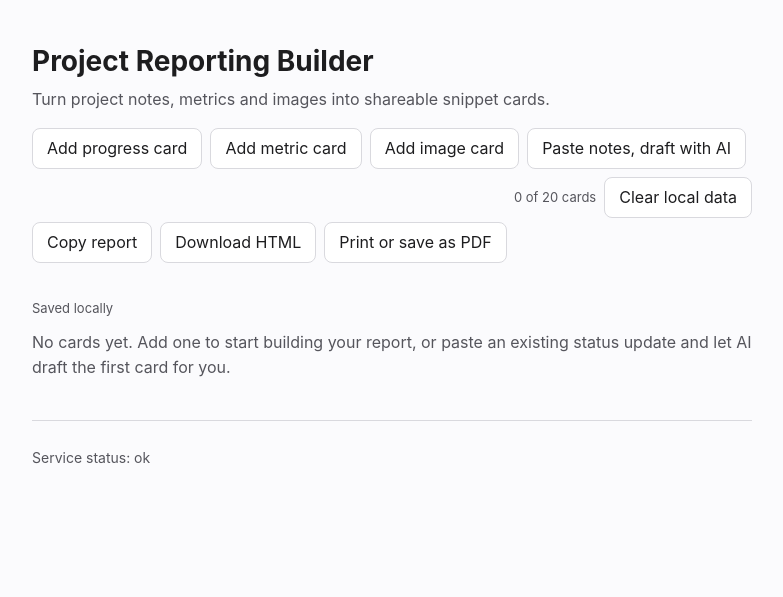
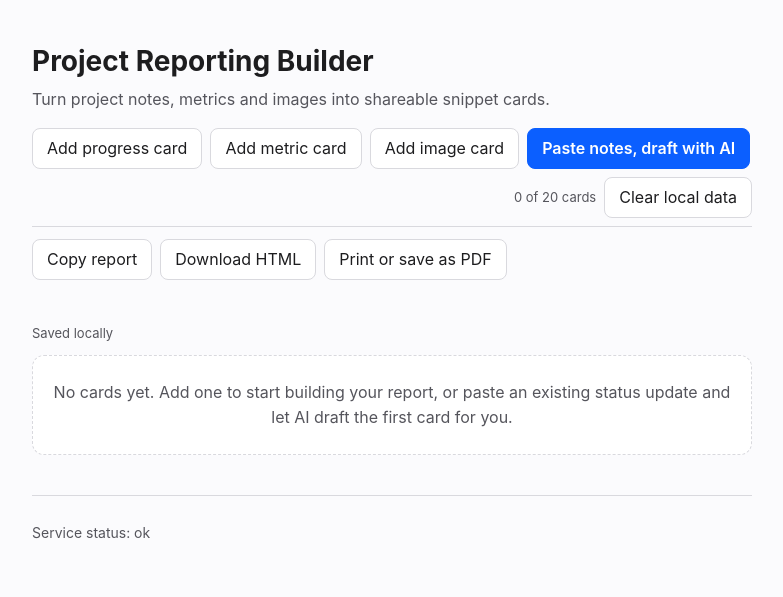
Before and after one commit to maxwellzhang-dev/project-reporting-builder, a FastAPI app: page / in a window 1280 px wide. Shown: the top 597 px of the page, without its empty margins (248-1031 px from the left). Run offline with FastAPI, Linux system fonts and the light colour scheme.

Commit message:
Give the interface a hierarchy
No framework and no styling library: the architecture says the frontend has
no build pipeline, and swapping the stylesheet two days before submission
would put eight passing accessibility scans at risk for a cosmetic gain. This
is the existing 270 lines, with the levels pulled apart.

- The AI entry point is the one filled button on the page. Every toolbar
  button looking identical is what made it invisible.
- The preview sits on a sunken panel, so a card reads as output rather than
  as a second column of the form.
- Card headings read as labels, the empty state is a panel rather than a grey
  line, and the two toolbars are separated because making cards and sharing
  the result are different jobs.

Three things only looking at it could have caught:

- Grid stretches its items, so the preview panel ran the full height of the
  form with dead space under a short card.
- The sunken panel followed the page into print, where there is no input to
  separate from and it is just a grey box that costs ink.
- The exported PNG got its border back by accident, because the clone leaves
  the descendant selector that removed it. Now it is set explicitly: a card
  in a panel is framed by the panel, a card alone in a file frames itself.

180 tests still pass, accessibility scans included.

Co-Authored-By: Claude Opus 5 <noreply@anthropic.com>
Claude-Session: https://claude.ai/code/session_015HmieAY1YGRBC4GaZw9arT

```diff
--- a/app/static/css/app.css
+++ b/app/static/css/app.css
@@ -8,6 +8,11 @@
   --focus: #0b5fff;
   --status-in-progress: #1f4d7a;
   --radius: 12px;
+  /* A filled action needs its own pair so contrast is checked here too. */
+  --accent: #0b5fff;
+  --accent-ink: #ffffff;
+  /* The preview sits on this, so input and output read as different things. */
+  --sunken: #f1f1f5;
 }
 
 * { box-sizing: border-box; }
@@ -24,7 +29,16 @@ h1 { font-size: clamp(22px, 3vw, 28px); margin: 0 0 4px; }
 h2 { font-size: 18px; margin: 32px 0 8px; }
 
 .page__header, main, .page__footer { max-width: 720px; margin-inline: auto; }
-.page__lead, .page__note { color: var(--muted); margin: 0 0 8px; }
+.page__lead { color: var(--muted); margin: 0 0 8px; }
+.page__note {
+  color: var(--muted);
+  margin: 0 0 8px;
+  padding: 24px 20px;
+  text-align: center;
+  border: 1px dashed var(--line);
+  border-radius: var(--radius);
+  background: var(--surface);
+}
 
 /* Focus must stay visible everywhere (docs/test_plan §9). */
 :focus-visible {
@@ -134,6 +150,15 @@ button {
   cursor: pointer;
 }
 button:hover:not(:disabled) { border-color: var(--muted); }
+/* One filled action per group. Used for the AI entry point, which reviewers
+   could not find when every toolbar button looked identical. */
+button.primary {
+  background: var(--accent);
+  border-color: var(--accent);
+  color: var(--accent-ink);
+  font-weight: 600;
+}
+button.primary:hover:not(:disabled) { filter: brightness(1.08); }
 button:disabled { opacity: 0.5; cursor: not-allowed; }
 button.danger { color: #8c1d18; border-color: #e3b8b5; }
 @media (prefers-color-scheme: dark) {
@@ -238,7 +283,11 @@ dialog::backdrop { background: rgb(0 0 0 / 45%); }
 .ai-panel__metrics input { margin-top: 3px; }
 
 /* ---- whole-report actions ---- */
-.toolbar--report { margin-top: -4px; }
+.toolbar--report {
+  margin: 0 0 16px;
+  padding-top: 12px;
+  border-top: 1px solid var(--line);
+}
 
 /* ---- print: the PDF route (docs/scope.md §6) ---- */
 /* The page is an editor on screen and a report on paper. Everything that
--- a/app/static/js/export-image.js
+++ b/app/static/js/export-image.js
@@ -82,6 +82,12 @@ function stage(previewNode) {
   const copy = previewNode.cloneNode(true);
   copy.style.maxHeight = "none";
   copy.style.overflow = "visible";
+  // On screen the card has no border of its own: the panel behind it does the
+  // framing. Alone in a file there is no panel, so it takes the border back.
+  // Stated here rather than left to the cloned node falling out of the
+  // descendant selector that removed it.
+  copy.style.borderColor = getComputedStyle(document.body).getPropertyValue("--line").trim()
+    || "#d9d9de";
   target.append(copy);
   outer.append(target);
   document.body.append(outer);
--- a/app/templates/index.html
+++ b/app/templates/index.html
@@ -23,7 +23,7 @@
       <button type="button" data-add-card="progress">Add progress card</button>
       <button type="button" data-add-card="metric">Add metric card</button>
       <button type="button" data-add-card="image">Add image card</button>
-      <button type="button" id="open-ai-review">Paste notes, draft with AI</button>
+      <button type="button" id="open-ai-review" class="primary">Paste notes, draft with AI</button>
       <p id="card-count" class="toolbar__count">0 of 20 cards</p>
       <button type="button" id="clear-local-data">Clear local data</button>
     </section>
@@ -102,7 +102,7 @@
     <p id="ai-busy" role="status" class="ai-panel__status"></p>
 
     <div class="dialog__actions">
-      <button type="button" id="ai-generate">Generate draft</button>
+      <button type="button" id="ai-generate" class="primary">Generate draft</button>
       <button type="button" id="ai-cancel">Cancel</button>
     </div>
 
@@ -176,7 +176,7 @@
       </div>
 
       <div class="dialog__actions">
-        <button type="button" id="ai-create" disabled>Create card</button>
+        <button type="button" id="ai-create" class="primary" disabled>Create card</button>
       </div>
     </section>
   </dialog>
```
Also changed, not shown: other parts of app/static/css/app.css (+35 -5 lines).
